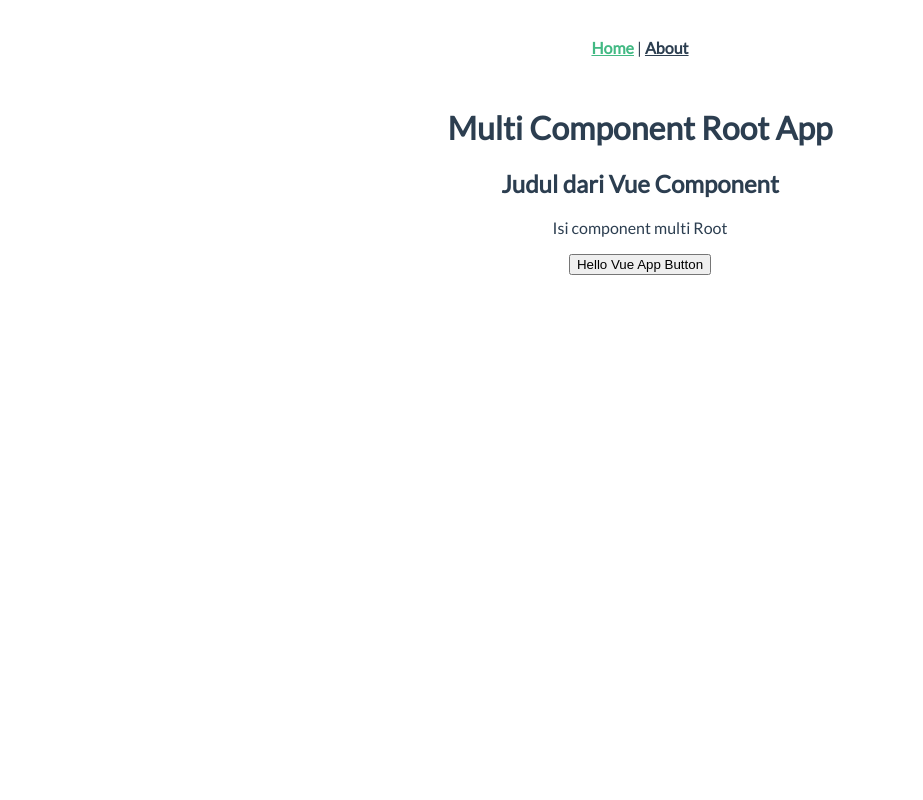
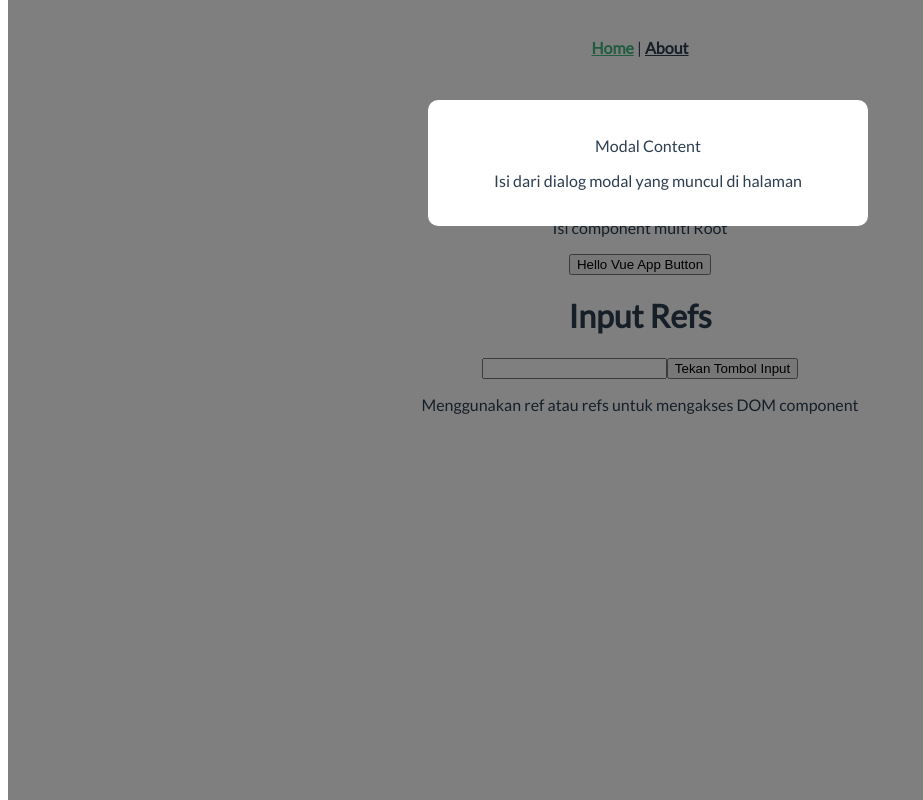
Before and after one commit to GulajavaMinistudio/vue3clinetninja, a Vue app: page / in a window 1280 px wide. Shown: the whole page, without its empty margins (0-923 px from the left). Built offline with nearby package versions, Linux system fonts and the light colour scheme.

Commit message:
Latihan membuat component modal

```diff
--- /dev/null
+++ b/jsconfig.json
@@ -0,0 +1,5 @@
+{
+    "include": [
+        "./src/**/*"
+    ]
+}
--- /dev/null
+++ b/src/components/ViewModal.vue
@@ -0,0 +1,31 @@
+<template>
+    <div class="backdrop">
+        <div class="modal">
+            <p>Modal Content</p>
+            <p>Isi dari dialog modal yang muncul di halaman</p>
+        </div>
+    </div>
+</template>
+
+<script>
+export default {
+    name: 'ViewModal',
+};
+</script>
+
+<style lang="scss" scoped>
+.modal {
+    width: 400px;
+    padding: 20px;
+    margin: 100px auto;
+    background: white;
+    border-radius: 10px;
+}
+.backdrop {
+    top: 0;
+    position: fixed;
+    background: rgba(0, 0, 0, 0.5);
+    width: 100%;
+    height: 100%;
+}
+</style>
--- a/src/views/tutorpage/LatihanVueSatu.vue
+++ b/src/views/tutorpage/LatihanVueSatu.vue
@@ -1,22 +1,40 @@
 <template>
+    <view-modal></view-modal>
     <h1>Multi Component Root App</h1>
     <h2>{{ judul }}</h2>
     <div>
         <p>Isi component multi Root</p>
     </div>
     <button>Hello Vue App Button</button>
+    <div>
+        <h1>Input Refs</h1>
+        <input type="text" id="textinput" ref="input_sampelref" />
+        <button @click="handleClickButton()">Tekan Tombol Input</button>
+        <p>Menggunakan ref atau refs untuk mengakses DOM component</p>
+    </div>
 </template>
 
 <script>
+import ViewModal from '../../components/ViewModal.vue';
+
 export default {
     name: 'LatihanVueSatu',
+    components: {
+        'view-modal': ViewModal,
+    },
     data() {
         return {
             judul: 'Judul dari Vue Component',
         };
     },
     methods: {
-        fungsiPertama() {},
+        handleClickButton() {
+            // Contoh penggunaan Ref untuk akses element DOM
+            console.log(this.$refs.input_sampelref);
+            this.$refs.input_sampelref.classList.add('active');
+            this.$refs.input_sampelref.value = 'Data dari ref click';
+            this.$refs.input_sampelref.focus();
+        },
     },
 };
 </script>
```
Also changed, not shown: 1 other file (tests, documents, lock files or other folders).
